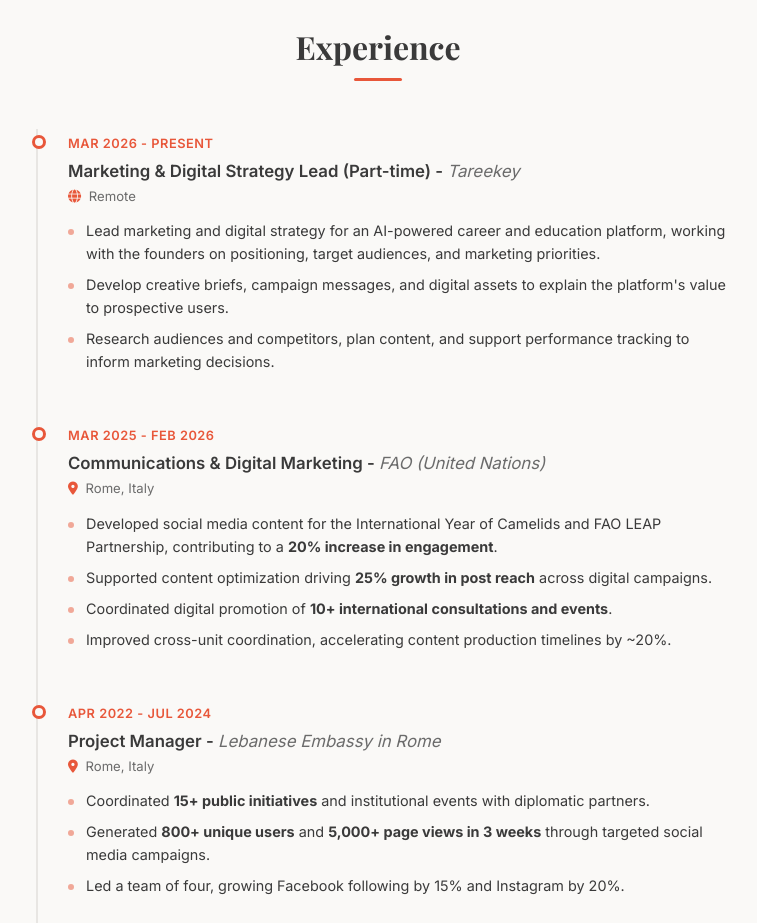
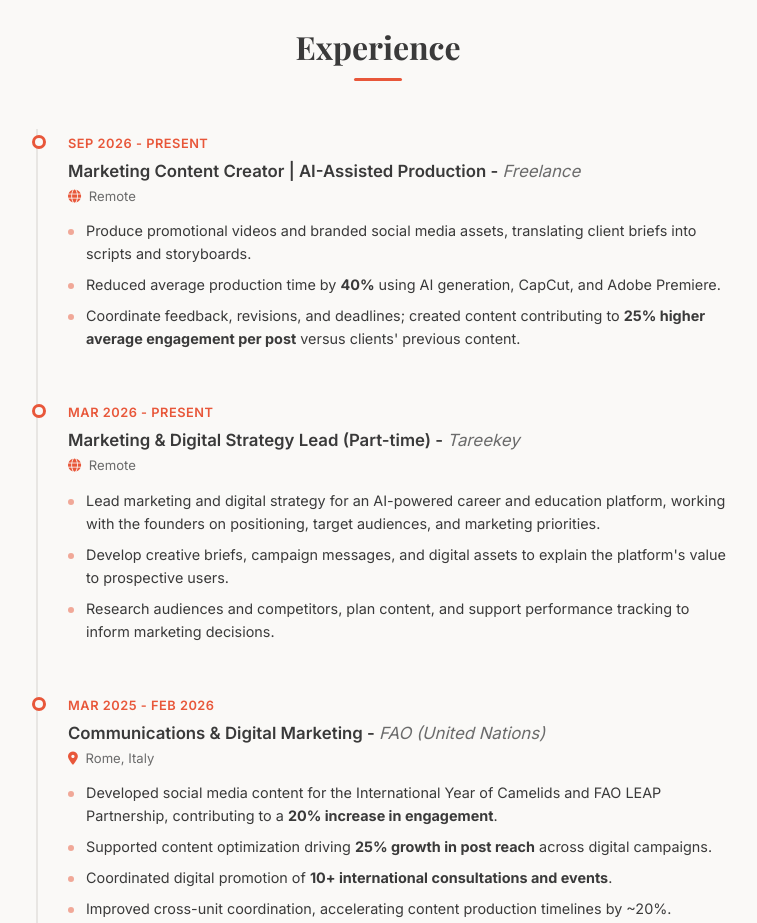
Before and after one commit to marcv12/andreas-portfolio, a plain HTML site: page index.html in a window 1280 px wide. Shown: the part 4120-5043 px from the top of the page, without its empty margins (262-1019 px from the left). Drawn offline with nearby package versions, Linux system fonts and the light colour scheme.

Commit message:
Add freelance marketing content experience from latest CV

```diff
--- a/index.html
+++ b/index.html
@@ -196,6 +196,20 @@
                 <div class="timeline-item">
                     <div class="timeline-marker"></div>
                     <div class="timeline-content">
+                        <span class="timeline-date">Sep 2026 - Present</span>
+                        <h3>Marketing Content Creator | AI-Assisted Production - <em>Freelance</em></h3>
+                        <p class="timeline-location"><i class="fas fa-globe"></i> Remote</p>
+                        <ul>
+                            <li>Produce promotional videos and branded social media assets, translating client briefs into scripts and storyboards.</li>
+                            <li>Reduced average production time by <strong>40%</strong> using AI generation, CapCut, and Adobe Premiere.</li>
+                            <li>Coordinate feedback, revisions, and deadlines; created content contributing to <strong>25% higher average engagement per post</strong> versus clients' previous content.</li>
+                        </ul>
+                    </div>
+                </div>
+
+                <div class="timeline-item">
+                    <div class="timeline-marker"></div>
+                    <div class="timeline-content">
                         <span class="timeline-date">Mar 2026 - Present</span>
                         <h3>Marketing &amp; Digital Strategy Lead (Part-time) - <em>Tareekey</em></h3>
                         <p class="timeline-location"><i class="fas fa-globe"></i> Remote</p>
```
